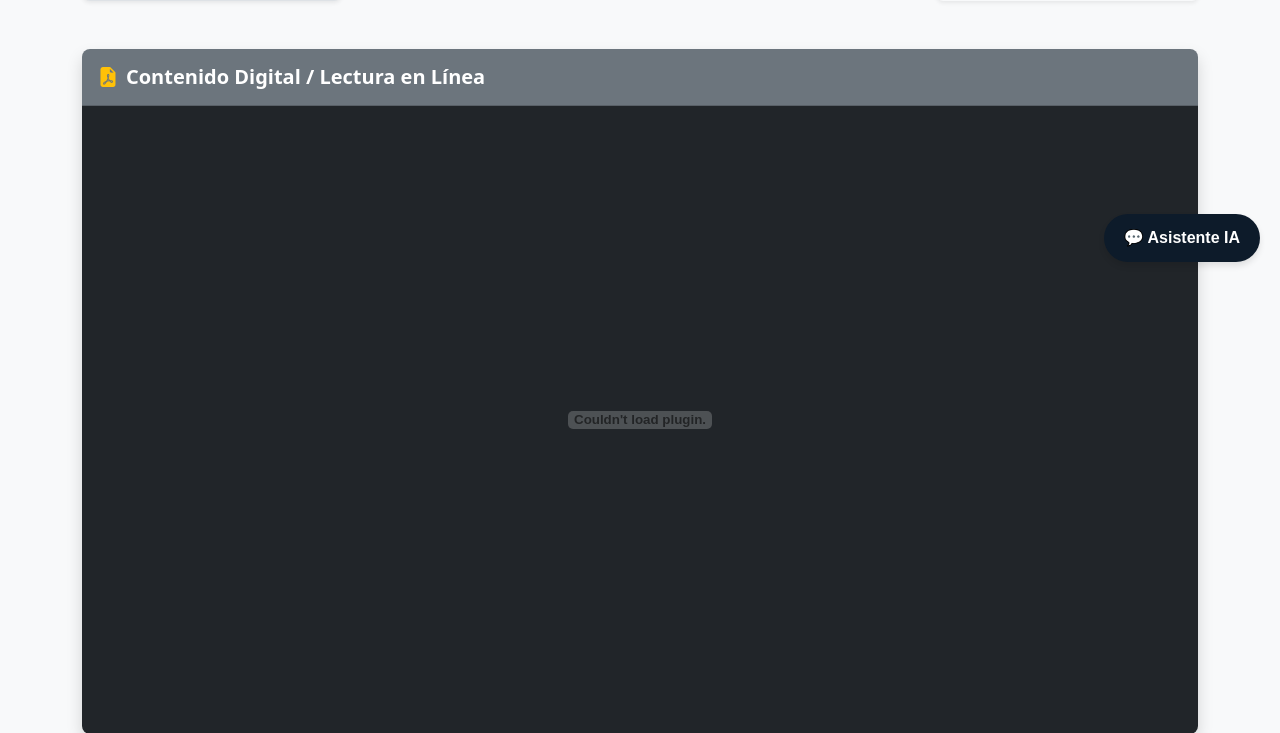
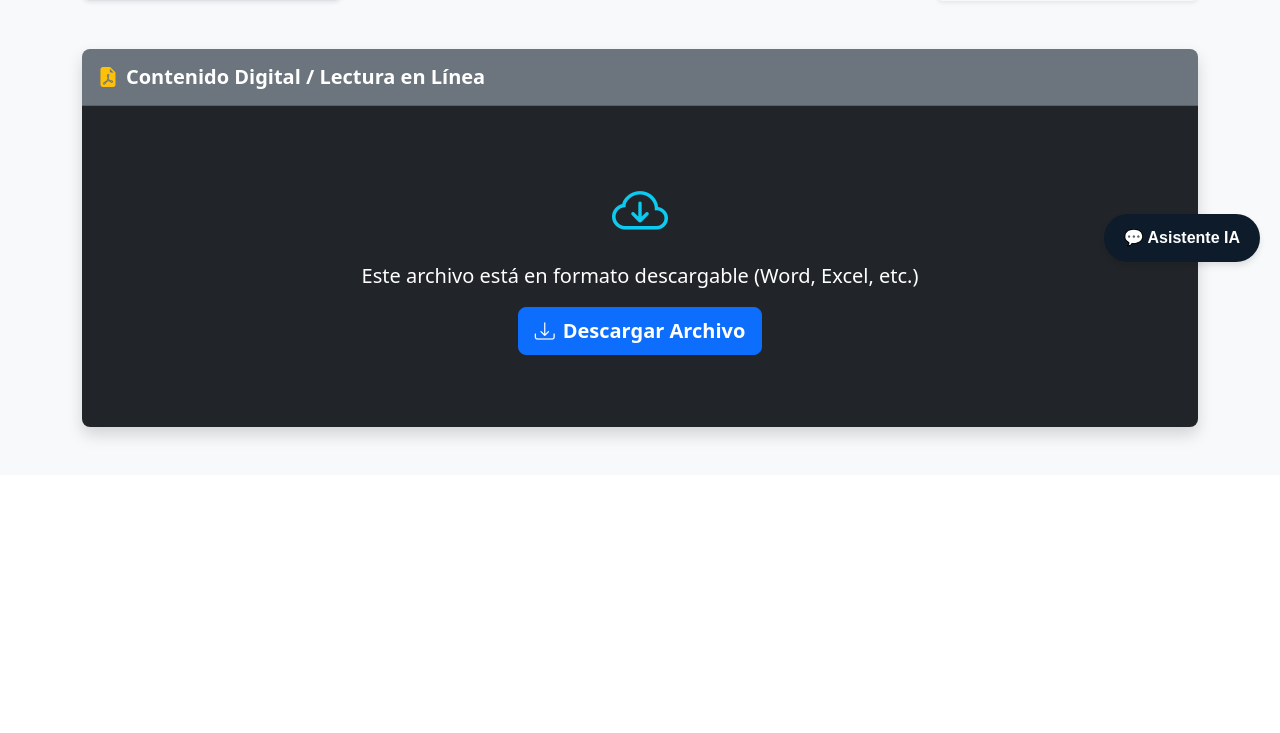
Before and after one commit to Ema3017/Proyecto_Biblioteca, a Django app: page /libros/detalle/1/ in a window 1280 px wide. Shown: the part 518-1251 px from the top of the page. After the commit the page ends 961 px from the top, so only its background shows below. Run offline with Django 5.2, Linux system fonts and the light colour scheme; a user stored in the database is signed in; data comes from the database, SQL or seed files in the repository.

Commit message:
Fix: Detectar tipo de archivo y ofrecer botón de descarga si no es un PDF nativo

```diff
--- a/apps/libros/models.py
+++ b/apps/libros/models.py
@@ -23,3 +23,10 @@ class Libro(models.Model):
 
     def __str__(self):
         return f"{self.titulo} - {self.autor} ({self.get_grado_objetivo_display()})"
+
+    @property
+    def es_pdf(self):
+        """Verifica si el archivo subido es de tipo PDF"""
+        if self.archivo_pdf:
+            return self.archivo_pdf.name.lower().endswith('.pdf')
+        return False
--- a/apps/libros/templates/libros/libro_detalle.html
+++ b/apps/libros/templates/libros/libro_detalle.html
@@ -110,9 +110,19 @@
         </div>
         <div class="card-body p-0 bg-dark">
             {% if libro.archivo_pdf %}
+                {% if libro.es_pdf %}
                 <div class="ratio ratio-16x9" style="min-height: 600px;">
                     <embed src="{{ libro.archivo_pdf.url }}" type="application/pdf" width="100%" height="100%">
                 </div>
+                {% else %}
+                <div class="text-center py-5 my-4 bg-dark">
+                    <i class="bi bi-cloud-arrow-down text-info display-4 mb-3 d-block"></i>
+                    <p class="mb-2 fs-5 text-white">Este archivo está en formato descargable (Word, Excel, etc.)</p>
+                    <a href="{{ libro.archivo_pdf.url }}" download class="btn btn-primary btn-lg fw-bold mt-2">
+                        <i class="bi bi-download me-2"></i>Descargar Archivo
+                    </a>
+                </div>
+                {% endif %}
             {% else %}
                 <div class="text-center py-5 text-white-50 my-4">
                     <i class="bi bi-file-earmark-lock text-muted display-4 mb-3 d-block"></i>
```
